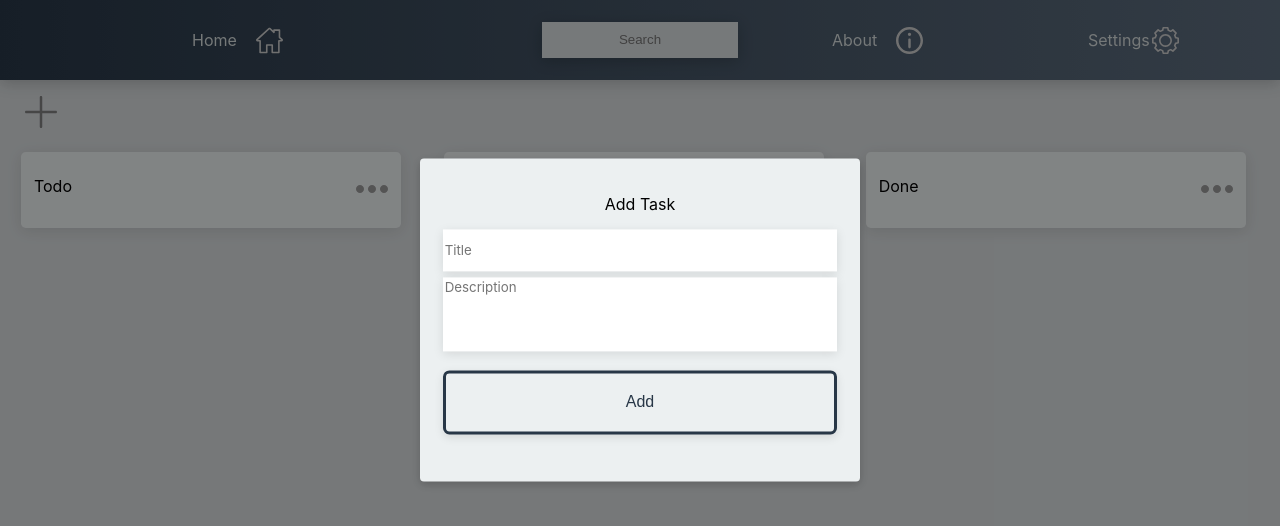
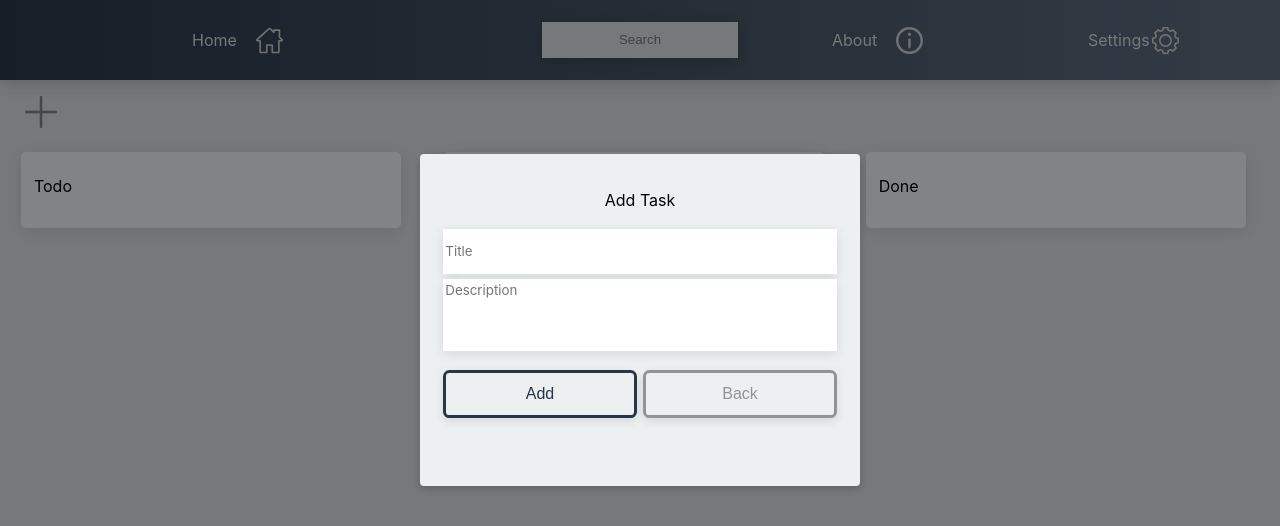
Before and after one commit to einaraglen/react-todo, a React (Create React App) app: page / in a window 1280 px wide. Both pictures are taken after a click on the picture 41 px from the left and 112 px from the top of the page. Shown: the top 526 px of the page. Built offline with nearby package versions, Linux system fonts and the light colour scheme.

Commit message:
Board features fully working

```diff
--- a/package.json
+++ b/package.json
@@ -3,6 +3,7 @@
   "version": "0.1.0",
   "private": true,
   "dependencies": {
+    "@material-ui/core": "^4.11.3",
     "@testing-library/jest-dom": "^5.11.9",
     "@testing-library/react": "^11.2.5",
     "@testing-library/user-event": "^12.8.3",
--- a/src/components/Board/Board.js
+++ b/src/components/Board/Board.js
@@ -1,8 +1,11 @@
 import React from "react";
 import Modal from 'react-modal';
 
+import Radio from '@material-ui/core/Radio';
+import FormControlLabel from '@material-ui/core/FormControlLabel';
+import Tooltip from '@material-ui/core/Tooltip';
+
 import "./Board.style.css";
-import more from "../../images/menu.svg";
 import ToodoItem from "../TodoItem/TodoItem";
 import add_icon from "../../images/plus.svg";
 
@@ -14,7 +17,7 @@ const Board = ({ data, updateData }) => {
 
     const [allData, setAllData] = React.useState(data);
     const [modalIsOpen, setIsOpen] = React.useState(false);
-    const [modalState, setModalState] = React.useState(0);
+    const [modalState, setModalState] = React.useState(true);
 
     //saves the key when edit is open so that we can update title which acts as key
     const [key, setKey] = React.useState("");
@@ -22,6 +25,8 @@ const Board = ({ data, updateData }) => {
     const [title, setTitle] = React.useState("");
     const [desc, setDesc] = React.useState("");
     const [error, setError] = React.useState("");
+
+    const [selectedValue, setSelectedValue] = React.useState(0);
 
     const customStyles = {
         content : {
@@ -64,7 +69,7 @@ const Board = ({ data, updateData }) => {
         setAllData(copy);
     }
 
-    function add() {
+    function addItem() {
         if (!title.trim() || !desc.trim()) {
             setError("Empty field");
         } else {
@@ -84,7 +89,7 @@ const Board = ({ data, updateData }) => {
         }
     }
 
-    function edit() {
+    function editItem() {
         if (!title.trim() || !desc.trim()) {
             setError("Empty field");
         } else {
@@ -96,6 +101,7 @@ const Board = ({ data, updateData }) => {
                       const updatedItem = {
                         ...item,
                         title: title,
+                        state: selectedValue,
                         description: desc
                       };
 
@@ -111,12 +117,26 @@ const Board = ({ data, updateData }) => {
         }
     }
 
+    function handleRadio(event) {
+        setSelectedValue(parseInt(event.target.value))
+    }
+
+    //We straight up filter out the item with same key(title) as item we want deleted
+    //and store this filtred array as our new render array.
+    function deleteItem() {
+        copy = allData.filter(item => item.title !== key);
+        updateData(copy);
+        setAllData(copy);
+        closeModal();
+    }
+
     function openEdit(info) {
-        setModalState(1);
+        setModalState(false);
         openModal();
         setTitle(info.title);
         setDesc(info.description);
         setKey(info.title);
+        setSelectedValue(info.state);
     }
 
     function used(key) {
@@ -147,13 +167,15 @@ const Board = ({ data, updateData }) => {
         setTitle("");
         setDesc("");
         setIsOpen(false);
-        setModalState(0);
+        setModalState(true);
     }
 
     return (
         <div className="board">
             <div className="board-header">
-                <img src={add_icon} alt="add icon" onClick={openModal} />
+                <Tooltip title="Add" placement="right">
+                    <img src={add_icon} alt="add icon" onClick={openModal} />
+                </Tooltip>
                 <Modal
                     isOpen={modalIsOpen}
                     onRequestClose={closeModal}
@@ -161,13 +183,34 @@ const Board = ({ data, updateData }) => {
                     contentLabel="Example Modal"
                 >
                     <div className="modal-content">
-                        <p>{(modalState === 0) ? "Add " : "Edit "}Task</p>
+                        <p>{(modalState) ? "Add " : "Edit "}Task</p>
                         <input type="text" placeholder="Title" value={title} onChange={event => setTitle(event.target.value)} />
                         <textarea type="text" placeholder="Description" value={desc} onChange={event => setDesc(event.target.value)} />
                         {
-                            (modalState === 0) ? null : (null)
+                            (modalState) ? null : (
+                                <div>
+                                    <FormControlLabel
+                                            control={<Radio value="0" onChange={handleRadio} checked={selectedValue === 0} color="default" />}
+                                            label="Todo"
+                                            labelPlacement="top"
+                                        />
+                                        <FormControlLabel
+                                            control={<Radio value="1" onChange={handleRadio} checked={selectedValue === 1}  color="default" />}
+                                            label="In-Progress"
+                                            labelPlacement="top"
+                                        />
+                                        <FormControlLabel
+                                            control={<Radio value="2" onChange={handleRadio} checked={selectedValue === 2}  color="default" />}
+                                            label="Done"
+                                            labelPlacement="top"
+                                        />
+                                </div>
+                            )
                         }
-                        <button onClick={(modalState === 0) ? add : edit} >{(modalState === 0) ? "Add" : "Edit"}</button>
+                        <div className="buttons">
+                            <button className="first-button" onClick={(modalState) ? addItem : editItem} >{(modalState) ? "Add" : "Edit"}</button>
+                            <button className={(modalState) ? "back" : "delete"} onClick={(modalState) ? closeModal : deleteItem}>{(modalState) ? "Back" : "Delete"}</button>
+                        </div>
                         <p className="info-text">{error}</p>
                     </div>
                 </Modal>
@@ -176,7 +219,7 @@ const Board = ({ data, updateData }) => {
                 <div className="flex">
                     <div className="column-header">
                         <p>Todo</p>
-                        <img src={more} alt="more icon" />
+                        {/*<img src={more} alt="more icon"*/}
                     </div>
                     {/* Prints all todo items from data list state 0 */}
                     {rendreItems(0)}
@@ -186,7 +229,7 @@ const Board = ({ data, updateData }) => {
                 <div className="flex">
                     <div className="column-header">
                         <p>In-Progress</p>
-                        <img src={more} alt="more icon" />
+                        {/*<img src={more} alt="more icon"*/}
                     </div>
                     {/* Prints all todo items from data list state 1 */}
                     {rendreItems(1)}
@@ -196,7 +239,7 @@ const Board = ({ data, updateData }) => {
                 <div className="flex">
                     <div className="column-header">
                         <p>Done</p>
-                        <img src={more} alt="more icon" />
+                        {/*<img src={more} alt="more icon"*/}
                     </div>
                     {/* Prints all todo items from data list state 2 */}
                     {rendreItems(2)}
--- a/src/components/Board/Board.style.css
+++ b/src/components/Board/Board.style.css
@@ -23,9 +23,9 @@
     transition: all .2s ease;
 }
 
-.board-header img:hover {
+/*.board-header img:hover {
     transform: rotate(90deg);
-}
+}*/
 
 .first {
     grid-area: todo;
@@ -60,18 +60,19 @@
 }
 
 .column-header img {
-    height: 2em;
+    height: 1.6em;
     filter: invert(60%);
     float: right;
-    margin-top: .8em;
+    margin-top: 1em;
     z-index: 0;
+    cursor: pointer;
 }
 
 .modal-content {
     text-align: center;
     width: 25em;
+    height: auto;
     display: grid;
-    grid-template-rows: 3em 3em 5em 5em 1.7em;
 }
 
 .modal-content input, textarea {
@@ -83,26 +84,66 @@
     border: none;
     box-shadow: 0px 3px 10px rgba(0,0,0,0.1);
     margin: .2em;
+    padding: .2em;
+}
+
+.modal-content input {
+    height: 3em;
+}
+
+.modal-content textarea {
+    height: 5em;
+}
+
+.buttons {
+    display: grid;
+    grid-template-columns: 50% 50%;
 }
 
 .modal-content button {
+    height: 3em;
     margin: 1em .2em 0em .2em;
     cursor: pointer;
     background-color: #ECF0F1;
     border-radius: .4em;
-    border: .2em solid rgba(40,55,71,1);
-    color: rgba(40,55,71,1);
     font-weight: 400;
     font-size: 1em;
     transition: all .2s ease;
     box-shadow: 0px 3px 10px rgba(0,0,0,0.1);
+    float: left;
 }
 
-.modal-content button:hover {
+.first-button {
+    border: .2em solid rgba(40,55,71,1);
+    color: rgba(40,55,71,1);
+}
+
+.first-button:hover {
     background-color: rgba(40,55,71,1);
     color: #ECF0F1;
 }
 
+.delete {
+    border: .2em solid #CB4335;
+    color: #CB4335;
+}
+
+.delete:hover {
+    background-color: #CB4335;
+    color: #ECF0F1;
+}
+
 .info-text {
-    color: red;
+    height: 1em;
+    color: #E74C3C;
 }
+
+.back {
+    border: .2em solid #909497;
+    color: #909497;
+}
+
+.back:hover {
+    background-color: #909497;
+    color: #ECF0F1;
+}
--- a/src/index.js
+++ b/src/index.js
@@ -4,8 +4,8 @@ import './index.css';
 import App from './App';
 
 ReactDOM.render(
-  <React.StrictMode>
-    <App />
-  </React.StrictMode>,
+  /*<React.StrictMode>*/
+    <App />,
+ /*</React.StrictMode>,*/
   document.getElementById('root')
 );
```
Also changed, not shown: 1 other file (tests, documents, lock files or other folders).
